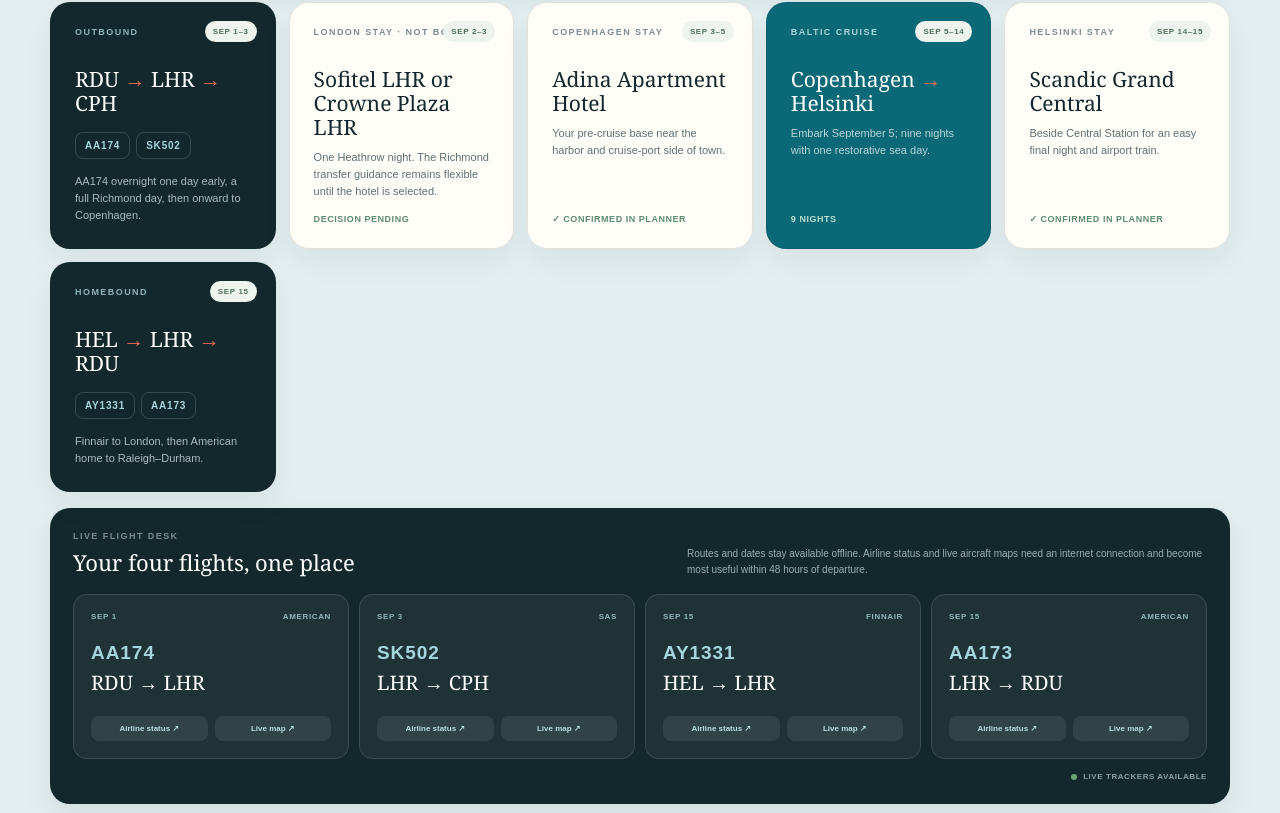
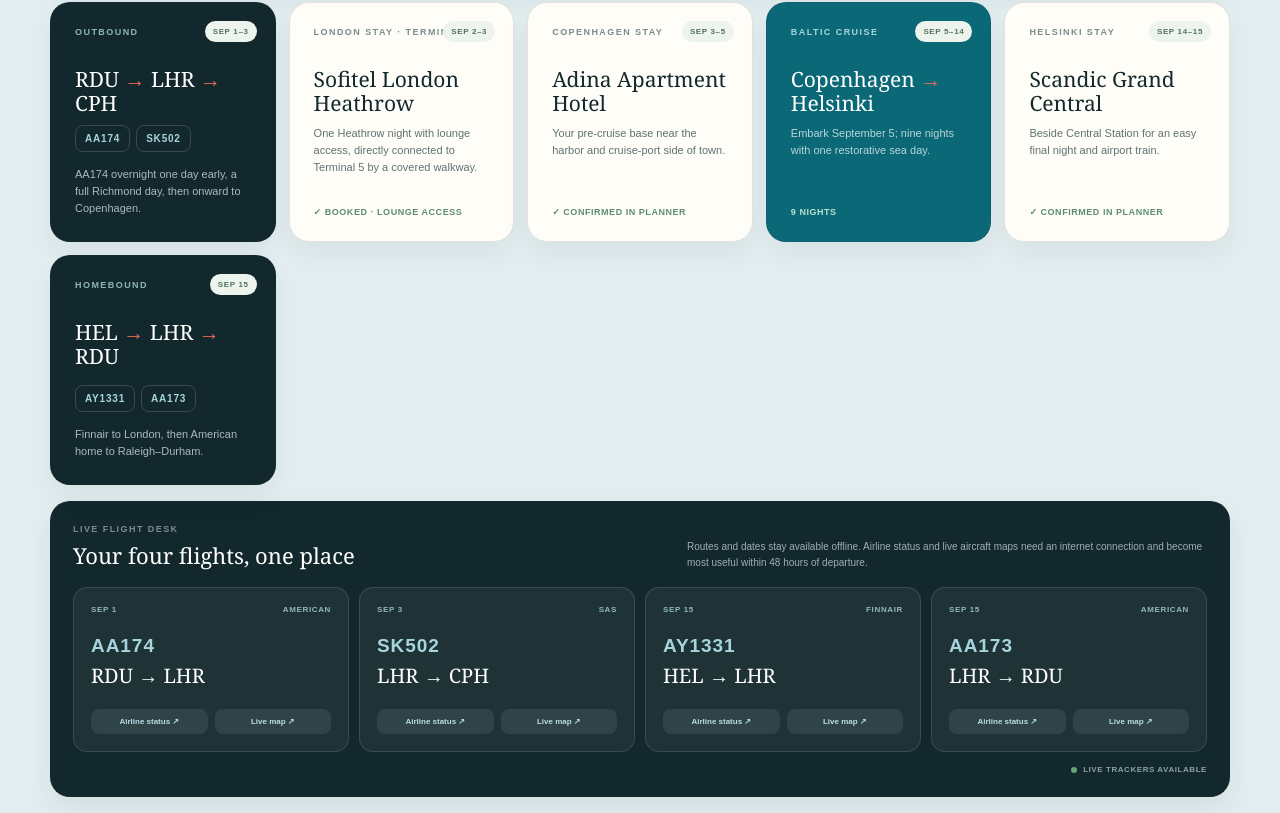
Before and after one commit to Orlogo1/baltic-cruise-companion, a React (Vite) app: page / in a window 1280 px wide. Shown: the part 1357-2170 px from the top of the page. Built offline with nearby package versions, Linux system fonts and the light colour scheme; no server answers.

Commit message:
Update London hotel card and Richmond plan

```diff
--- a/src/App.tsx
+++ b/src/App.tsx
@@ -130,8 +130,8 @@
     window.addEventListener("online", updateConnection);
     window.addEventListener("offline", updateConnection);
     const refreshForNewVersion = () => {
-      if (!navigator.serviceWorker.controller || window.sessionStorage.getItem("baltic-sw-v14-refreshed")) return;
-      window.sessionStorage.setItem("baltic-sw-v14-refreshed", "true");
+      if (!navigator.serviceWorker.controller || window.sessionStorage.getItem("baltic-sw-v17-refreshed")) return;
+      window.sessionStorage.setItem("baltic-sw-v17-refreshed", "true");
       window.location.reload();
     };
     if ("serviceWorker" in navigator) {
@@ -352,7 +352,7 @@
         </article>
         <div className="travel-grid">
           <article className="travel-card flight-card"><span className="travel-date">Sep 1–3</span><span className="overline">Outbound</span><h3>RDU <i>→</i> LHR <i>→</i> CPH</h3><div className="flight-pills"><b>AA174</b><b>SK502</b></div><p>AA174 overnight one day early, a full Richmond day, then onward to Copenhagen.</p></article>
-          <article className="travel-card hotel-card"><span className="travel-date">Sep 2–3</span><span className="overline">London stay · not booked</span><h3>Sofitel LHR or Crowne Plaza LHR</h3><p>One Heathrow night. The Richmond transfer guidance remains flexible until the hotel is selected.</p><span className="confirmed">Decision pending</span></article>
+          <article className="travel-card hotel-card"><span className="travel-date">Sep 2–3</span><span className="overline">London stay · Terminal 5</span><h3>Sofitel London Heathrow</h3><p>One Heathrow night with lounge access, directly connected to Terminal 5 by a covered walkway.</p><span className="confirmed">✓ Booked · lounge access</span></article>
           <article className="travel-card hotel-card"><span className="travel-date">Sep 3–5</span><span className="overline">Copenhagen stay</span><h3>Adina Apartment Hotel</h3><p>Your pre-cruise base near the harbor and cruise-port side of town.</p><span className="confirmed">✓ Confirmed in planner</span></article>
           <article className="travel-card cruise-card"><span className="travel-date">Sep 5–14</span><span className="overline">Baltic cruise</span><h3>Copenhagen <i>→</i> Helsinki</h3><p>Embark September 5; nine nights with one restorative sea day.</p><span className="confirmed">9 nights</span></article>
           <article className="travel-card hotel-card"><span className="travel-date">Sep 14–15</span><span className="overline">Helsinki stay</span><h3>Scandic Grand Central</h3><p>Beside Central Station for an easy final night and airport train.</p><span className="confirmed">✓ Confirmed in planner</span></article>
@@ -368,7 +368,7 @@
         </div>
         <div className="rail-plans" aria-label="Airport train plans">
           <article>
-            <span className="rail-icon">LHR</span><div><span className="overline">Sep 2–3 · Heathrow base</span><h3>Richmond outing · hotel flexible</h3><p>Drop bags first, then use live TfL directions to <b>Richmond station</b>. From there, Paved Court, the Ted Lasso Store, The Prince’s Head, Richmond Green, and the riverside are all walkable. If you choose the <b>Sofitel</b>, start from Terminal 5; if you choose the <b>Crowne Plaza</b>, start from its hotel shuttle or nearest terminal connection.</p><small>Contactless payment works on TfL · taxi/rideshare is simplest with jet lag · confirm the hotel’s terminal and shuttle before travel</small></div>
+            <span className="rail-icon">LHR</span><div><span className="overline">Sep 2–3 · Sofitel Terminal 5</span><h3>Richmond outing · confirmed base</h3><p>Walk from Terminal 5 to the <b>Sofitel London Heathrow</b>, drop the bags, then use live TfL directions to <b>Richmond station</b>. From there, Paved Court, the Ted Lasso Store, The Prince’s Head, Richmond Green, and the riverside are all walkable. Return in time to enjoy the included hotel lounge before an early night.</p><small>Covered walkway from Terminal 5 · contactless payment works on TfL · confirm lounge hours and SK502’s departure terminal at check-in</small></div>
           </article>
           <article>
             <span className="rail-icon">CPH</span><div><span className="overline">Sep 3 · airport to hotel</span><h3>Direct regional train to Østerport</h3><p>After SK502’s scheduled 1:20 PM arrival, follow Train signs below Terminal 3. Take a northbound Øresund/regional train that lists <b>Østerport</b>, commonly toward Helsingør or Nivå. Ride about 25 minutes, then walk 10–15 minutes to Adina at Amerika Plads 7.</p><small>No fixed train number · services run frequently · buy the ticket before boarding</small></div>
```
